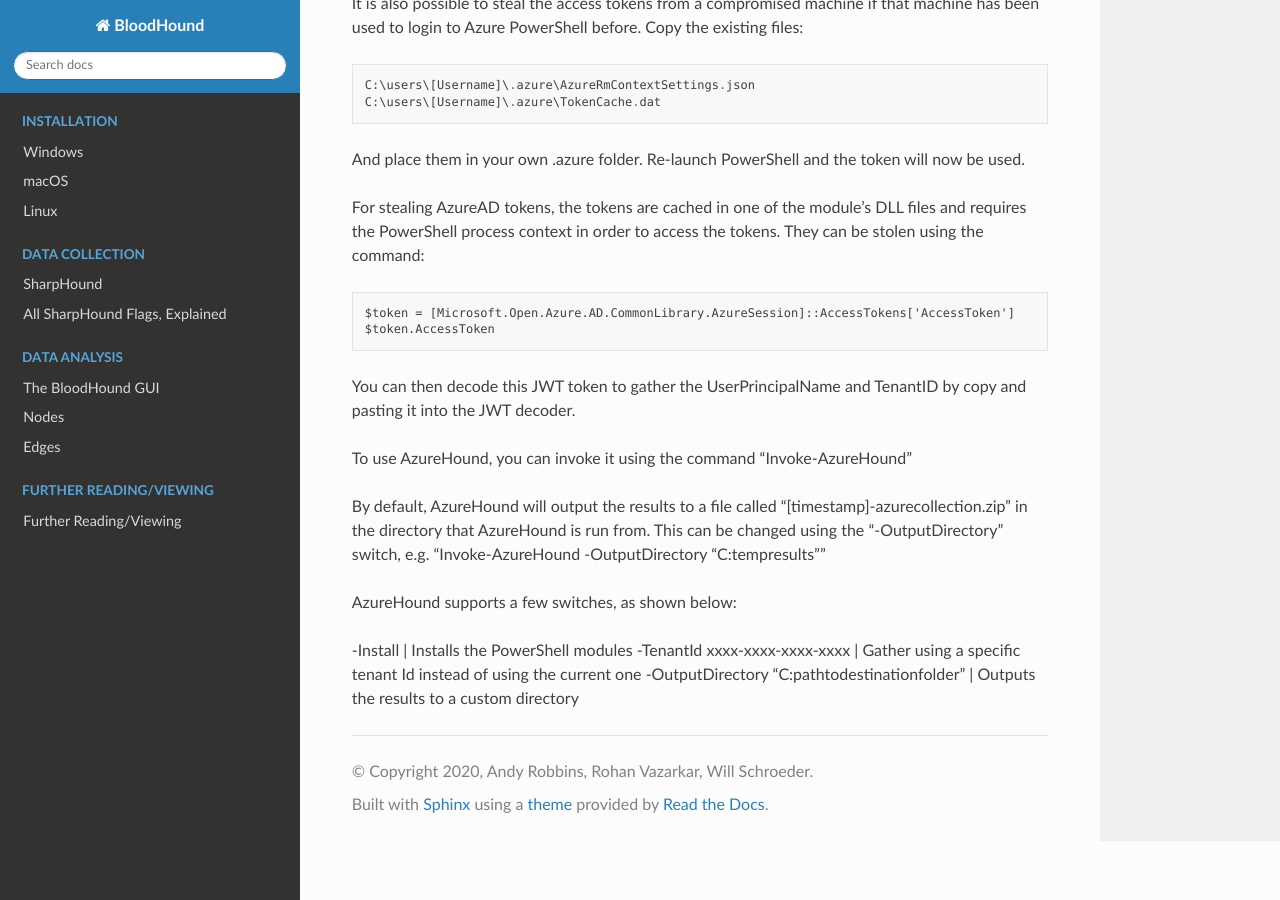
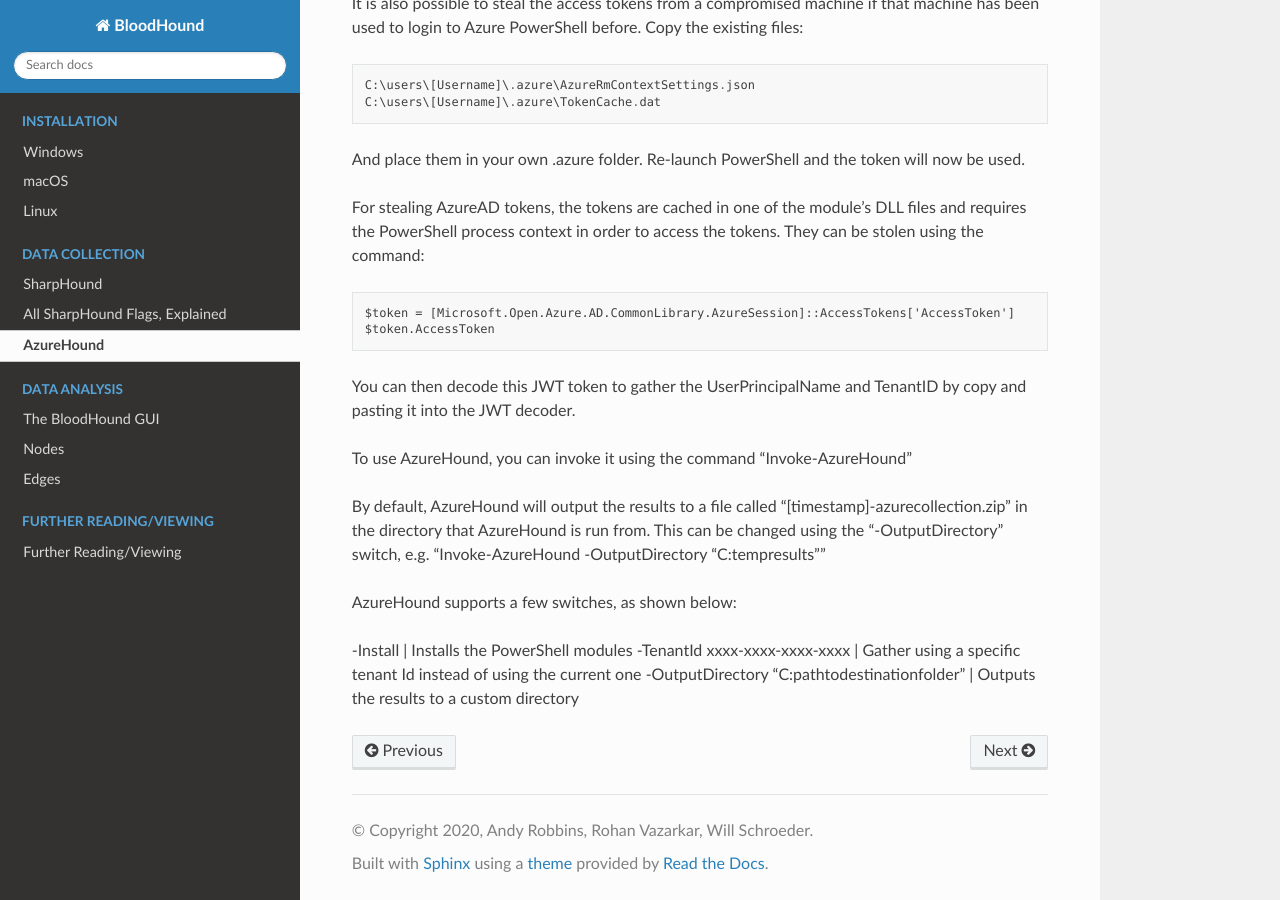
Before and after one commit to BloodHoundAD/BloodHound, a Sphinx documentation site: the page built from docs/data-collection/azurehound.rst, in a window 1280 px wide and 900 px high, scrolled down 795 px. Built offline with Sphinx 7.4.7 and the Read the Docs theme 2.0.0, drawn with Linux system fonts in a browser that asks for light colours; pages that are not in the unit, such as notebooks, are missing from menus.

Commit message:
Add AzureHound page to TOC

```diff
--- a/docs/index.rst
+++ b/docs/index.rst
@@ -85,6 +85,7 @@
 
    data-collection/sharphound
    data-collection/sharphound-all-flags
+   data-collection/azurehound
    data-collection/bloodhound-py
 
 .. toctree::
```
